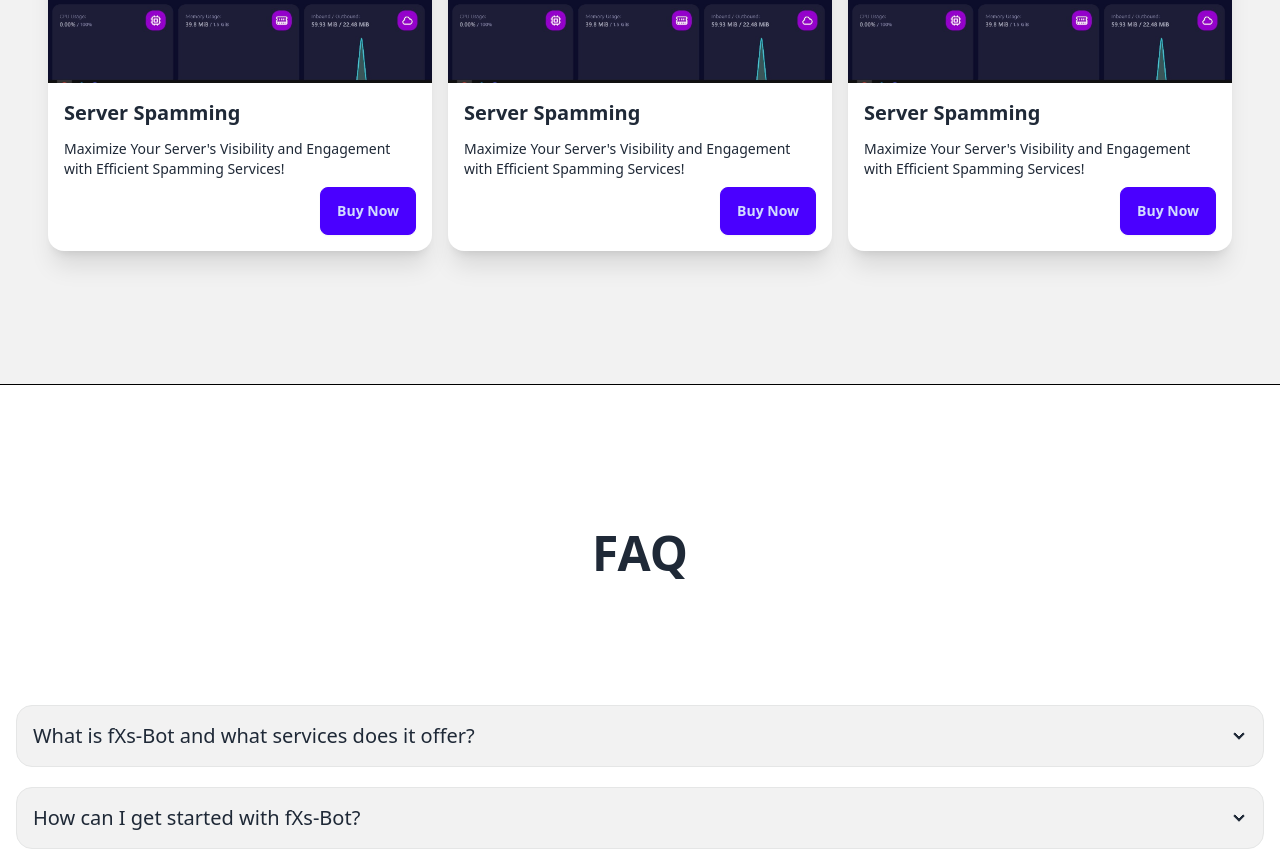
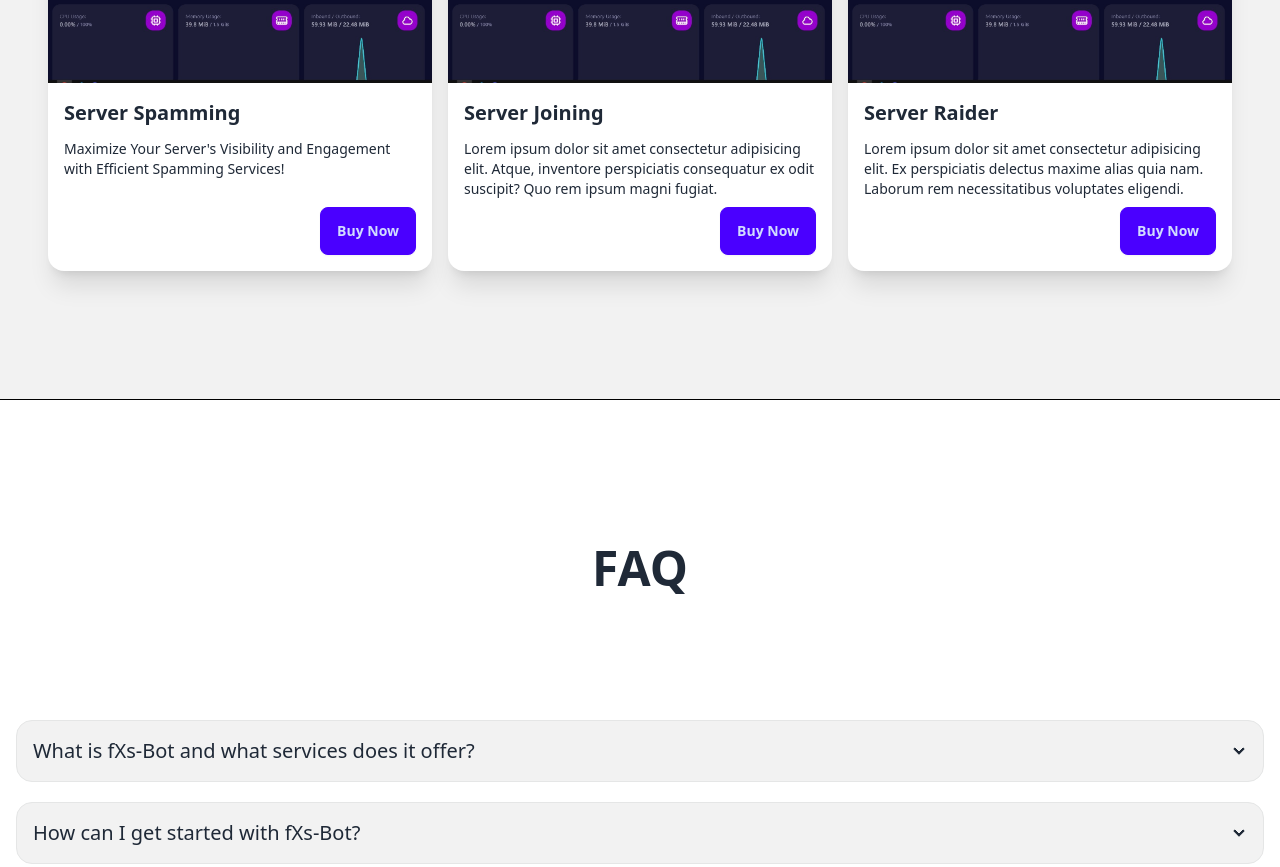
Before and after one commit to seanraafs/webJoiner, a website: page index.html in a window 1280 px wide. Shown: the part 2216-3083 px from the top of the page. Drawn offline with nearby package versions, Linux system fonts and the light colour scheme.

```diff
--- a/index.html
+++ b/index.html
@@ -200,9 +200,8 @@
                     <img src="./assets/img/servers.jpg" alt="Shoes" />
                 </figure>
                 <div class="card-body">
-                    <h2 class="card-title dark:text-black">Server Spamming</h2>
-                    <p class="dark:text-black">Maximize Your Server's Visibility and Engagement with Efficient Spamming
-                        Services!</p>
+                    <h2 class="card-title dark:text-black">Server Joining</h2>
+                    <p class="dark:text-black">Lorem ipsum dolor sit amet consectetur adipisicing elit. Atque, inventore perspiciatis consequatur ex odit suscipit? Quo rem ipsum magni fugiat.</p>
                     <div class="card-actions justify-end dark:text-black">
                         <button class="btn btn-primary hover:bg-blue-800" onclick="my_modal_4.showModal()">Buy
                             Now</button>
@@ -225,9 +224,8 @@
                     <img src="./assets/img/servers.jpg" alt="Shoes" />
                 </figure>
                 <div class="card-body">
-                    <h2 class="card-title dark:text-black">Server Spamming</h2>
-                    <p class="dark:text-black">Maximize Your Server's Visibility and Engagement with Efficient Spamming
-                        Services!</p>
+                    <h2 class="card-title dark:text-black">Server Raider</h2>
+                    <p class="dark:text-black">Lorem ipsum dolor sit amet consectetur adipisicing elit. Ex perspiciatis delectus maxime alias quia nam. Laborum rem necessitatibus voluptates eligendi.</p>
                     <div class="card-actions justify-end dark:text-black">
                         <button class="btn btn-primary hover:bg-blue-800" onclick="my_modal_5.showModal()">Buy
                             Now</button>
```
